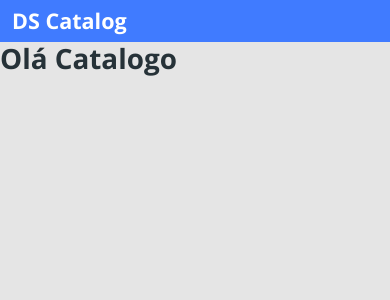
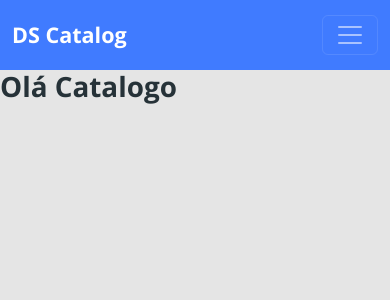
Before and after one commit to ducavalieri/catalog, a React (Create React App) app in the folder frontend/: page / in a window 390 px wide. Shown: the top 300 px of the page. Built offline with nearby package versions, Linux system fonts and the light colour scheme.

Commit message:
insert hamburger menu

```diff
--- a/frontend/package.json
+++ b/frontend/package.json
@@ -3,6 +3,7 @@
   "version": "0.1.0",
   "private": true,
   "dependencies": {
+    "@popperjs/core": "^2.11.8",
     "@testing-library/dom": "^10.4.1",
     "@testing-library/jest-dom": "^6.9.1",
     "@testing-library/react": "^16.3.0",
--- a/frontend/src/components/Navbar/index.tsx
+++ b/frontend/src/components/Navbar/index.tsx
@@ -1,14 +1,28 @@
 import './styles.css';
+import '@popperjs/core';
+import 'bootstrap/js/src/collapse';
 
 const Navbar = () => {
   return (
-    <nav className="navbar navbar-expand-md bg-primary">
-      <div className='container-fluid'>
+    <nav className="navbar navbar-expand-md navbar-dark bg-primary main-nav">
+      <div className="container-fluid">
         <a href="link" className="nav-logo-text">
           <h4>DS Catalog</h4>
         </a>
-        <div className="collapse navbar-collapse">
-          <ul className='navbar-nav offset-md-2 main-menu'>
+        <button
+          className="navbar-toggler"
+          type="button"
+          data-bs-toggle="collapse"
+          data-bs-target="#dscatalog-navbar"
+          aria-controls="dscatalog-navbar"
+          aria-expanded="false"
+          aria-label="Toggle navigation"
+        >
+          <span className="navbar-toggler-icon"></span>
+        </button>
+
+        <div className="collapse navbar-collapse" id="dscatalog-navbar">
+          <ul className="navbar-nav offset-md-2 main-menu">
             <li>
               <a href="link">HOME</a>
             </li>
--- a/frontend/src/components/Navbar/styles.css
+++ b/frontend/src/components/Navbar/styles.css
@@ -1,6 +1,6 @@
 .main-nav {
     padding-left: 40px;
-    height: 70px;
+    min-height: 70px;
 }
 
 .nav-logo-text,
```
Also changed, not shown: 1 other file (tests, documents, lock files or other folders).
